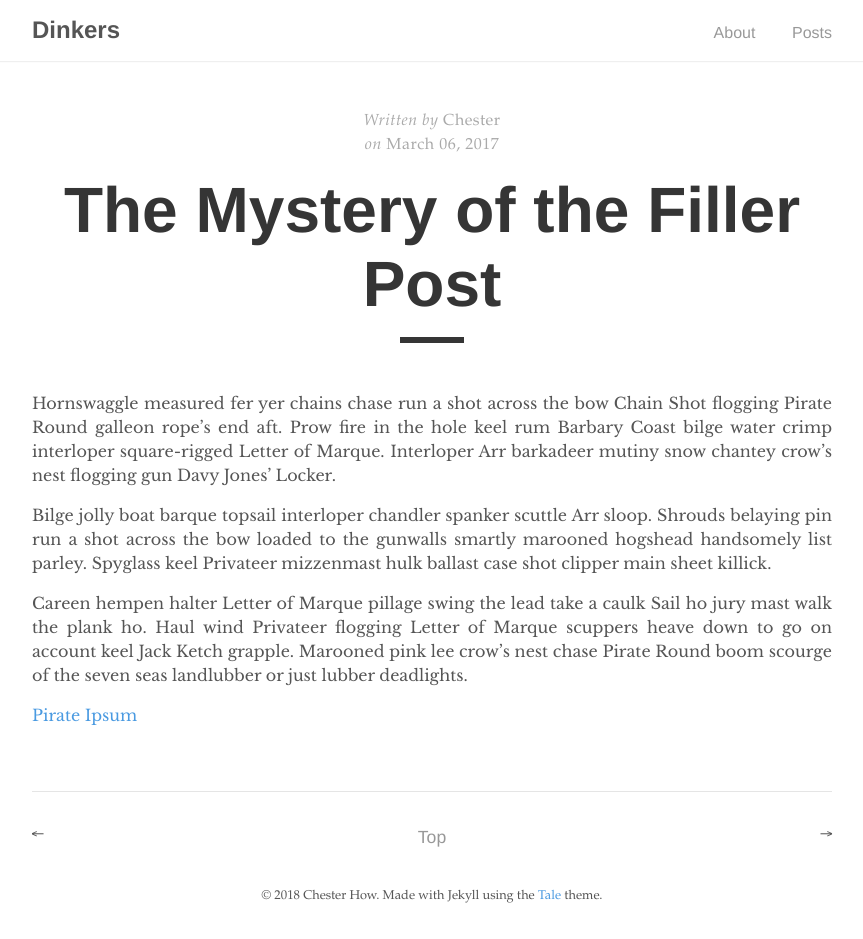
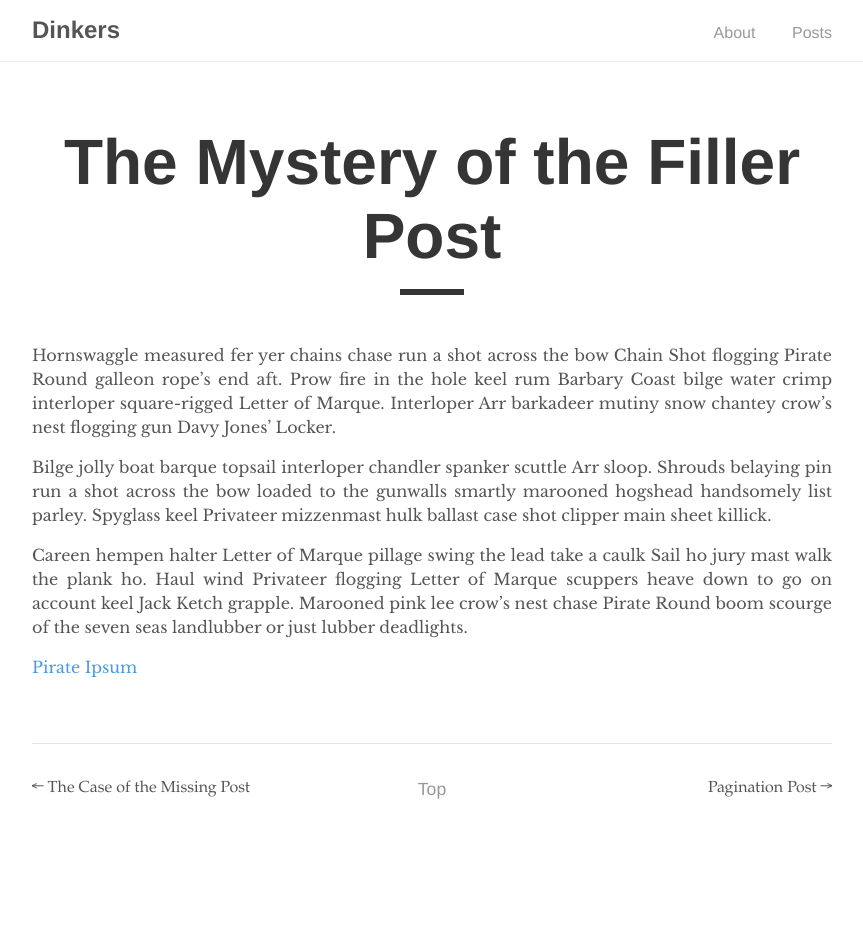
Before and after one commit to RobertDickens/dinkers.github.io, a Jekyll site: the page built from _posts/2017-03-06-the-mystery-of-the-filler-post.md, in a window 1280 px wide. Shown: the whole page, without its empty margins (208-1071 px from the left). Built offline with Jekyll 4.4.1, drawn with Linux system fonts in a browser that asks for light colours; after the commit the page ends 900 px from its top, so only the background shows below that.

Commit message:
Layout changes

```diff
--- a/_layouts/default.html
+++ b/_layouts/default.html
@@ -20,10 +20,5 @@
       {{ content }}
     </main>
 
-    <footer>
-      <span>
-        &copy; <time datetime="{{ site.time }}">{{ site.time | date: '%Y' }}</time> {{ site.author.name }}. Made with Jekyll using the <a href="https://github.com/chesterhow/tale/">Tale</a> theme.
-      </span>
-    </footer>
   </body>
 </html>
--- a/_layouts/home.html
+++ b/_layouts/home.html
@@ -6,7 +6,6 @@
   {% for post in paginator.posts %}
     <a href="{{ post.url | prepend: site.baseurl }}" class="catalogue-item">
       <div>
-        <time datetime="{{ post.date }}" class="catalogue-time">{{ post.date | date: "%B %d, %Y" }}</time>
         <h1 class="catalogue-title">{{ post.title }}</h1>
         <div class="catalogue-line"></div>
 
--- a/_layouts/post.html
+++ b/_layouts/post.html
@@ -3,19 +3,6 @@
 ---
 
 <div class="post">
-  <div class="post-info">
-    <span>Written by</span>
-    {% if page.author %}
-        {{ page.author }}
-    {% else %}
-        {{ site.author.name }}
-    {% endif %}
-
-    {% if page.date %}
-      <br>
-      <span>on&nbsp;</span><time datetime="{{ page.date }}">{{ page.date | date: "%B %d, %Y" }}</time>
-    {% endif %}
-  </div>
 
   <h1 class="post-title">{{ page.title }}</h1>
   <div class="post-line"></div>
@@ -25,12 +12,15 @@
 </div>
 
 <div class="pagination">
+
   {% if page.next.url %}
-    <a href="{{ page.next.url | prepend: site.baseurl }}" class="left arrow">&#8592;</a>
+    <a href="{{ page.next.url | prepend: site.baseurl }}" class="left arrow">&#8592; {{ page.next.title }}</a>
   {% endif %}
+
   {% if page.previous.url %}
-    <a href="{{ page.previous.url | prepend: site.baseurl }}" class="right arrow">&#8594;</a>
+    <a href="{{ page.previous.url | prepend: site.baseurl }}" class="right arrow">{{ page.previous.title }} &#8594;</a>
   {% endif %}
 
   <a href="#" class="top">Top</a>
+
 </div>
```
